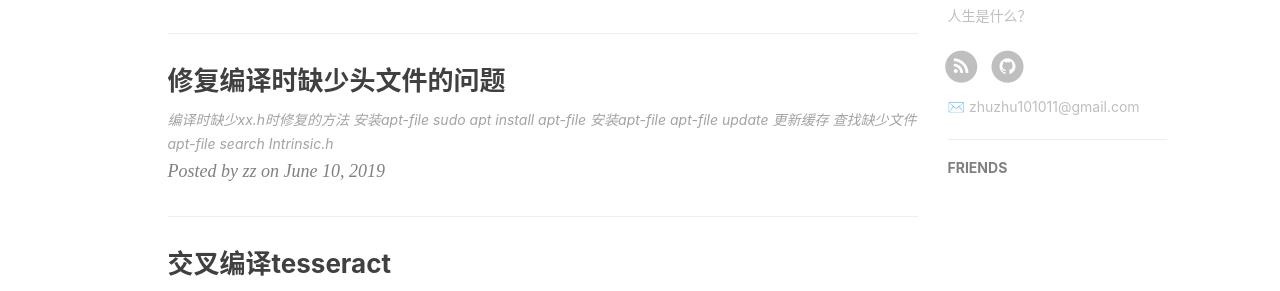
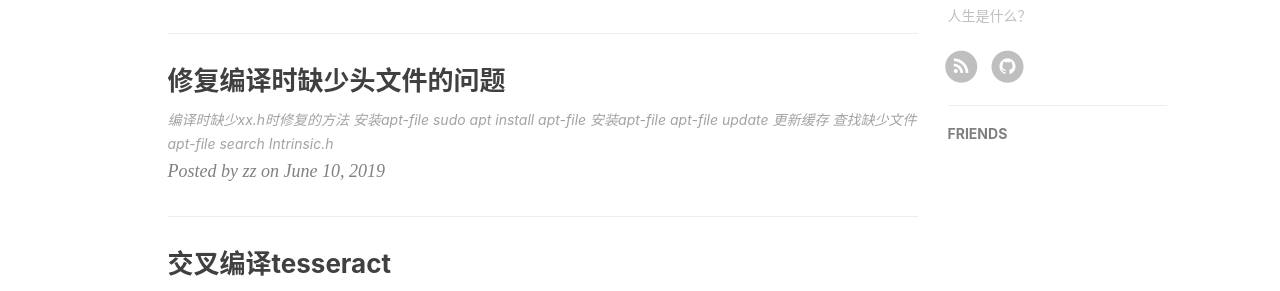
Before and after one commit to chrisju/chrisju.github.io, a Jekyll site: the page built from index.html, in a window 1280 px wide. Shown: the part 817-1108 px from the top of the page. Built offline with Jekyll 4.4.1, drawn with Linux system fonts in a browser that asks for light colours; nearby versions of some CDN libraries; the list of posts is cut into pages by our own code; comment, search, counter and statistics services are not loaded.

Commit message:
remove email

```diff
--- a/_config.yml
+++ b/_config.yml
@@ -2,7 +2,6 @@
 title: 伊谢尔伦的一角
 SEOTitle: zz的博客 | 伊谢尔伦的一角
 header-img: img/post-bg-desk.jpg
-email: zhuzhu101011@gmail.com
 description: "Every failure is leading towards success."
 keyword: "zz, chrisju, chris_ju, 伊谢尔伦的一角, zhuzhu101011, linux, 编程"
 url: "http://chrisju.github.io"          # your host, for absolute URL
```
